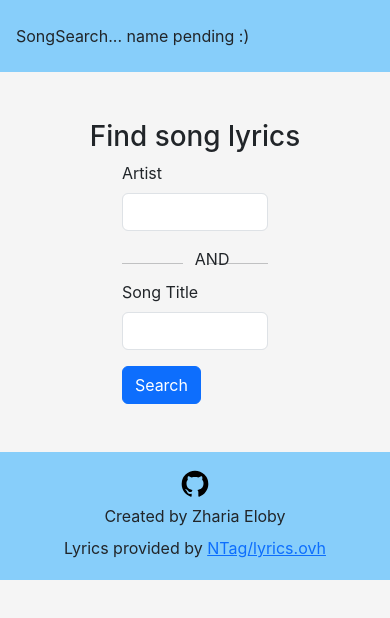
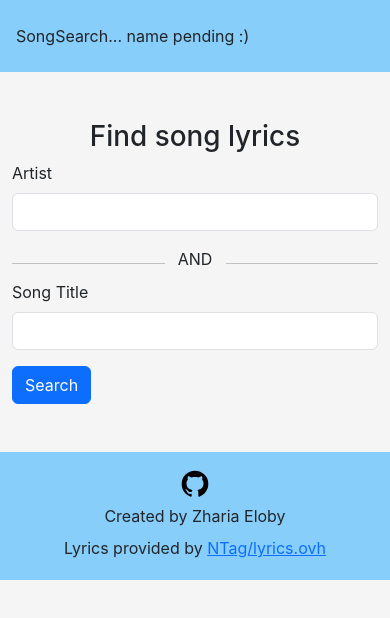
Before and after one commit to zharia-eloby/song-lyric-search, a React (Create React App) app in the folder app/: page / in a window 390 px wide. Shown: the top 618 px of the page. Built offline with nearby package versions, Linux system fonts and the light colour scheme.

Commit message:
make layout responsive/mobile-friendly

```diff
--- a/app/src/pages/BaseLayout.js
+++ b/app/src/pages/BaseLayout.js
@@ -1,5 +1,8 @@
 import { Outlet } from "react-router-dom";
 import { Navbar } from "react-bootstrap";
+import { Container } from "react-bootstrap";
+import { Row } from "react-bootstrap";
+import { Col } from "react-bootstrap";
 
 function Header() {
     return (
@@ -27,7 +30,13 @@ function BaseLayout() {
     return (
         <>
             <Header />
-            <Outlet />
+            <Container fluid>
+                <Row>
+                    <Col sm={12} md={8} xl={6} className="mx-auto">
+                        <Outlet />
+                    </Col>
+                </Row>
+            </Container>
             <Footer />
         </>
     );
--- a/app/src/pages/Home.js
+++ b/app/src/pages/Home.js
@@ -40,9 +40,9 @@ function Home() {
     }
 
     return (
-        <div className="w-75 mx-auto">
+        <div>
             <h1 className="text-center">Find song lyrics</h1>
-            <Form noValidate validated={error} className="w-50 mx-auto" onSubmit={handleSubmit}>
+            <Form noValidate validated={error} onSubmit={handleSubmit}>
                 <Form.Group className="mb-3" controlId="artistGroup">
                     <Form.Label>Artist</Form.Label>
                     <Form.Control type="text" onChange={(e) => setArtist(e.target.value)} required />
--- a/app/src/pages/Lyrics.js
+++ b/app/src/pages/Lyrics.js
@@ -14,7 +14,7 @@ function Lyrics() {
     const { state: { songLyrics, artist, songTitle } = {}} = location;
 
     return (
-        <div className="w-75 mx-auto">
+        <div>
             <Button href="/">Back</Button>
             <div className="text-center">
                 <h1>"{ toTitleCase(songTitle) }"</h1>
```
